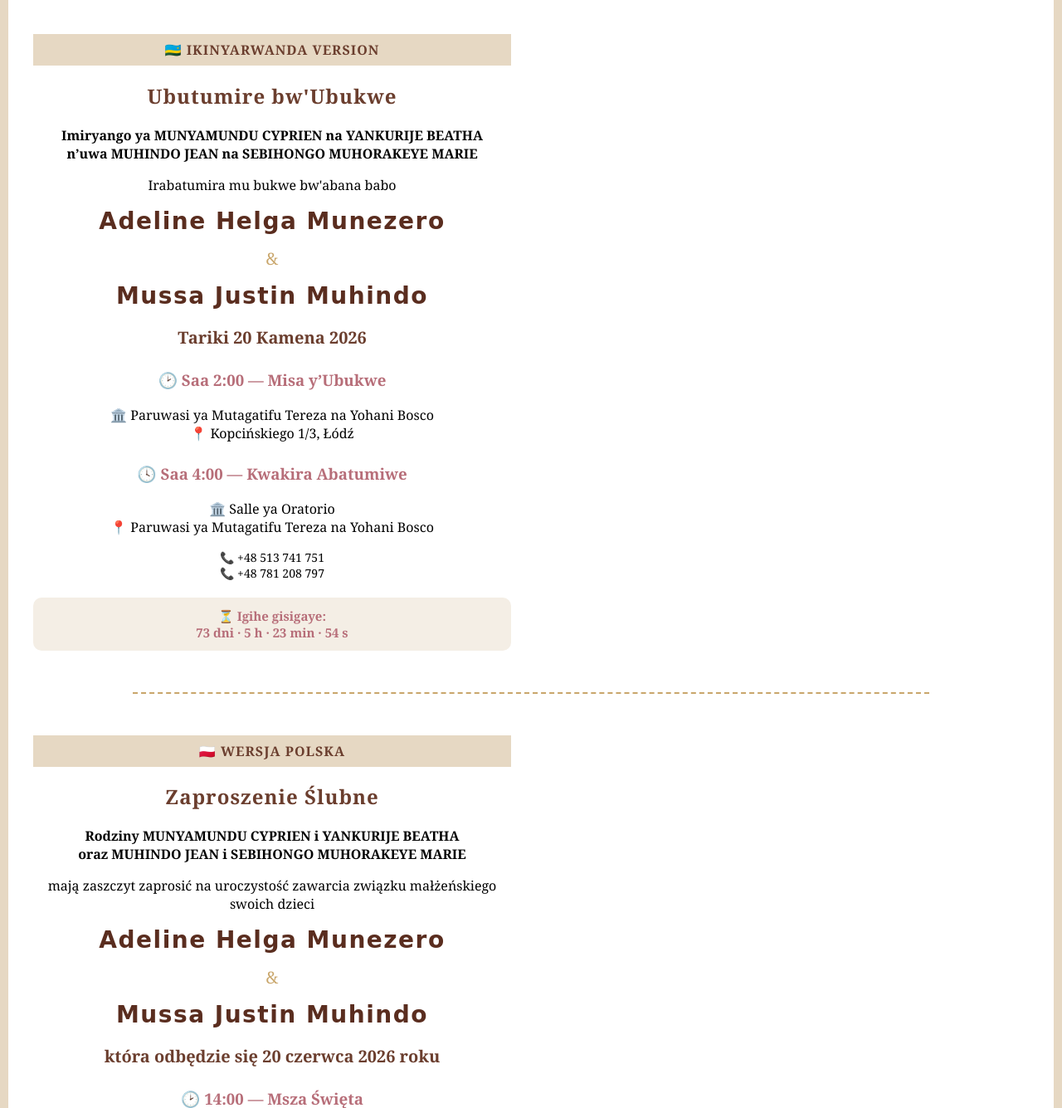
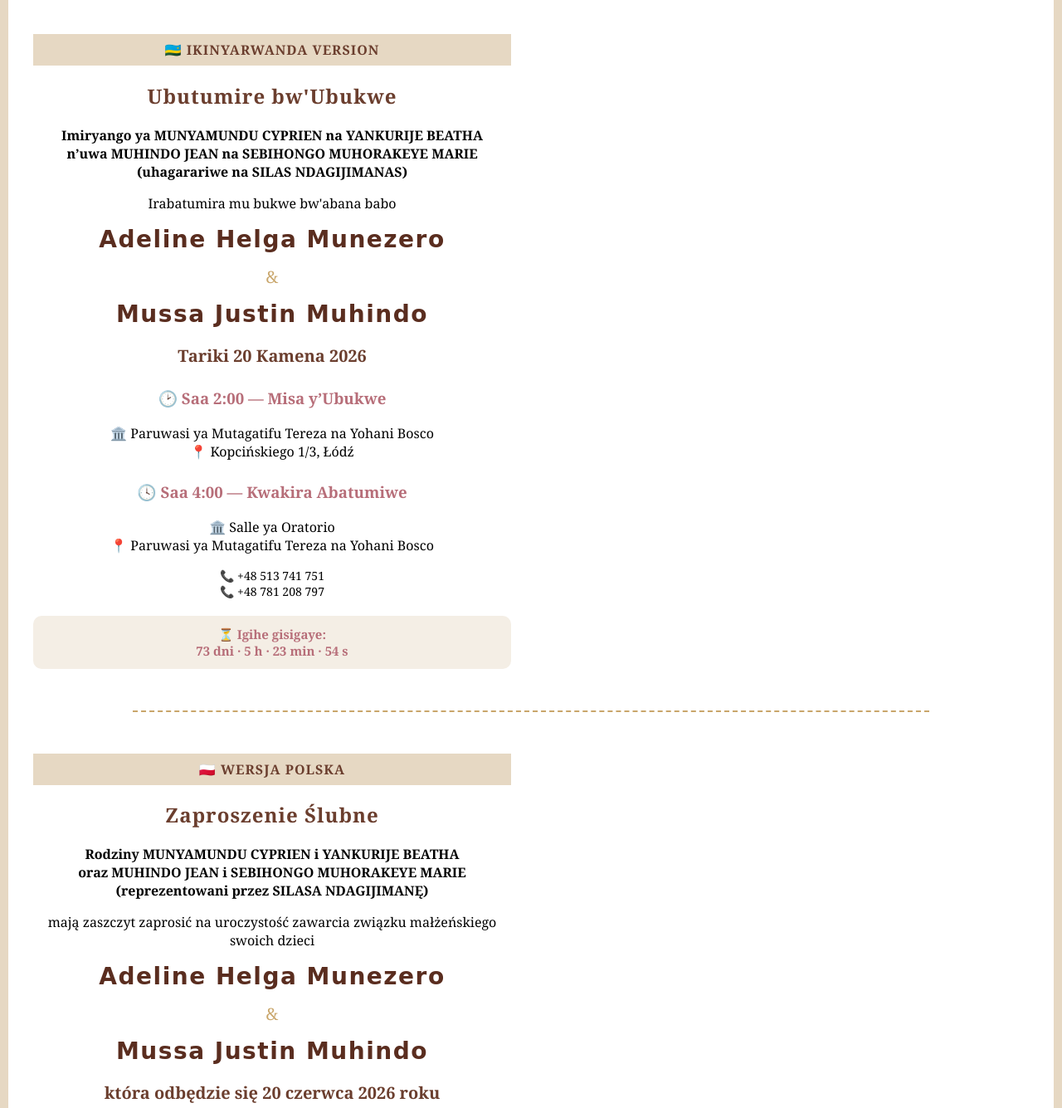
Before and after one commit to jmussamuhindo/wed, a Flask app: page / in a window 1280 px wide. Shown: the part 939-2274 px from the top of the page at 83% size. Run offline with Flask 3, Linux system fonts and the light colour scheme.

Commit message:
update polish

```diff
--- a/templates/index.html
+++ b/templates/index.html
@@ -163,7 +163,7 @@
 
             <p><strong>
                 Imiryango ya MUNYAMUNDU CYPRIEN na YANKURIJE BEATHA<br>
-                n’uwa MUHINDO JEAN na SEBIHONGO MUHORAKEYE MARIE
+                n’uwa MUHINDO JEAN na SEBIHONGO MUHORAKEYE MARIE (uhagarariwe na SILAS NDAGIJIMANAS)
             </strong></p>
 
             <p>Irabatumira mu bukwe bw'abana babo</p>
@@ -197,8 +197,10 @@
             <h2>Zaproszenie Ślubne</h2>
 
             <p><strong>
+
                 Rodziny MUNYAMUNDU CYPRIEN i YANKURIJE BEATHA<br>
-                oraz MUHINDO JEAN i SEBIHONGO MUHORAKEYE MARIE
+                oraz MUHINDO JEAN i SEBIHONGO MUHORAKEYE MARIE<br>
+                (reprezentowani przez SILASA NDAGIJIMANĘ)
             </strong></p>
 
             <p>mają zaszczyt zaprosić na uroczystość zawarcia związku małżeńskiego swoich dzieci</p>
```
